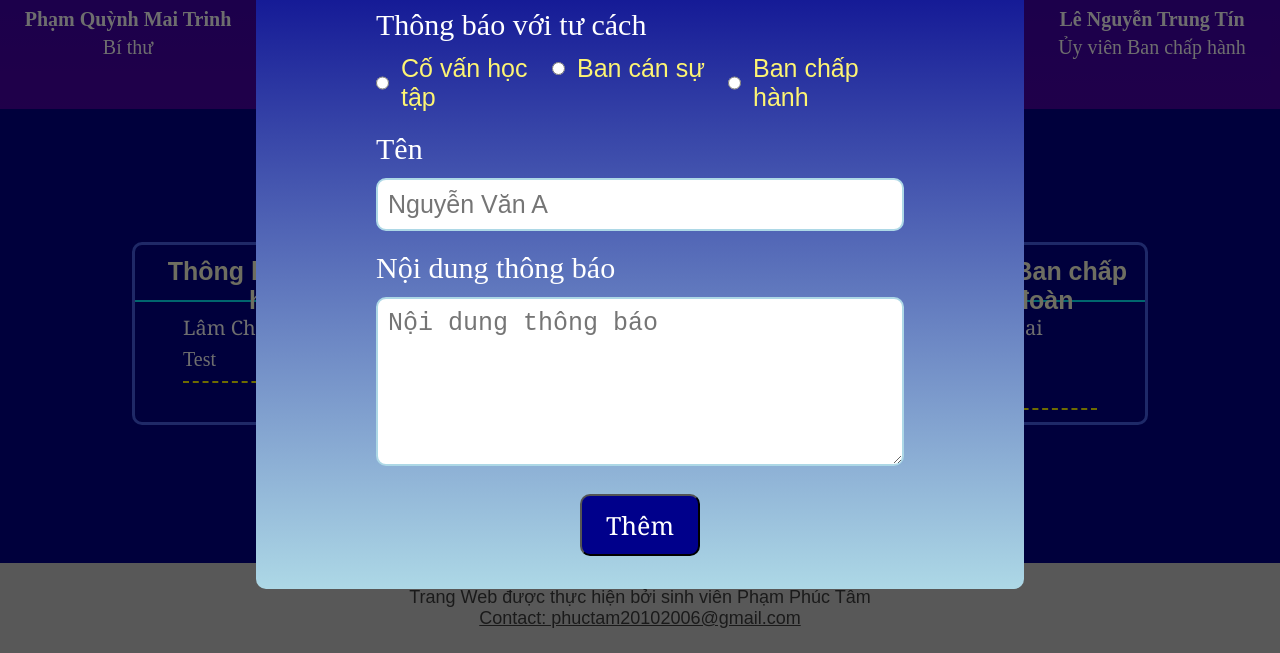
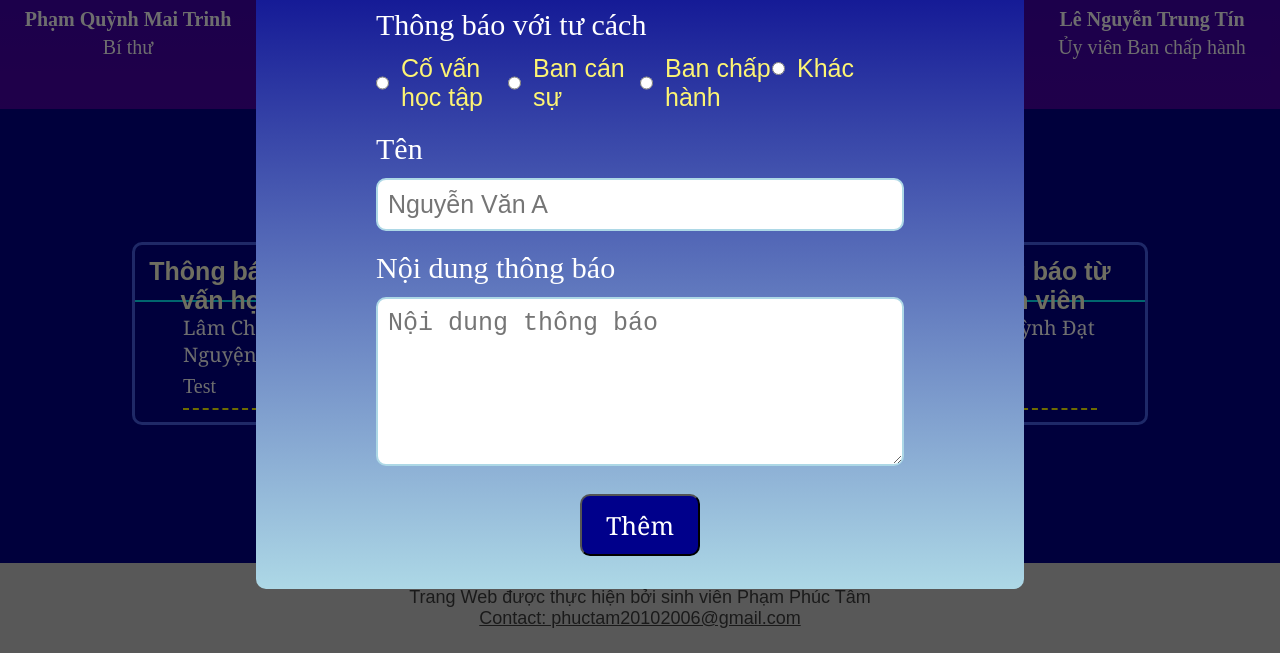
Before and after one commit to Tam201006/ATTTK50, a plain HTML site: page index.html in a window 1280 px wide. Both pictures are taken after a click on the button "Thêm thông báo". Shown: the part 1418-2071 px from the top of the page. Drawn offline with Linux system fonts and the light colour scheme.

Commit message:
Add files via upload

```diff
--- a/assets/css/style.css
+++ b/assets/css/style.css
@@ -182,6 +182,9 @@ html{
     min-height: 100px;
     margin: 12px;
 }
+.notification .content .other.item{
+    float: none;
+}
 .notification .content .heading{
     font-size: 25px;
     color: lightyellow;
@@ -305,7 +308,7 @@ html{
 .form-check .checkbox{
     float: left;
     font-size: 25px;
-    width: calc(100%/3);
+    width: calc(100%/4);
     display: flex;
     font-family: Arial, Helvetica, sans-serif;
 
--- a/index.html
+++ b/index.html
@@ -142,11 +142,24 @@
                     </div>
                     <div class="union item">
                         <div class="heading">
-                            <div class="heading-content">Thông báo từ Ban chấp hành Chi đoàn</div>
+                            <div class="heading-content">Thông báo từ Ban chấp hành</div>
                         </div>
                         <div class="notification-about">
                             <div class="notification-block">
                                 <div class="notification-person">Phạm Quỳnh Mai Trinh</div>
+                                <p class="notification-content">
+                                    Test
+                                </p>
+                            </div>
+                        </div>
+                    </div>
+                    <div class="other item">
+                        <div class="heading">
+                            <div class="heading-content">Thông báo từ Sinh viên</div>
+                        </div>
+                        <div class="notification-about">
+                            <div class="notification-block">
+                                <div class="notification-person">Lê Huỳnh Đạt Huy</div>
                                 <p class="notification-content">
                                     Test
                                 </p>
@@ -195,6 +208,10 @@
                         <input type="radio" name="form-group" class="union-check">
                         <div class="content">Ban chấp hành</div>
                     </div>
+                    <div class="checkbox">
+                        <input type="radio" name="form-group" class="lectured-check">
+                        <div class="content">Khác</div>
+                    </div>
                     <div class="clear"></div>
                 </div>
                 <div class="form-content">
```
